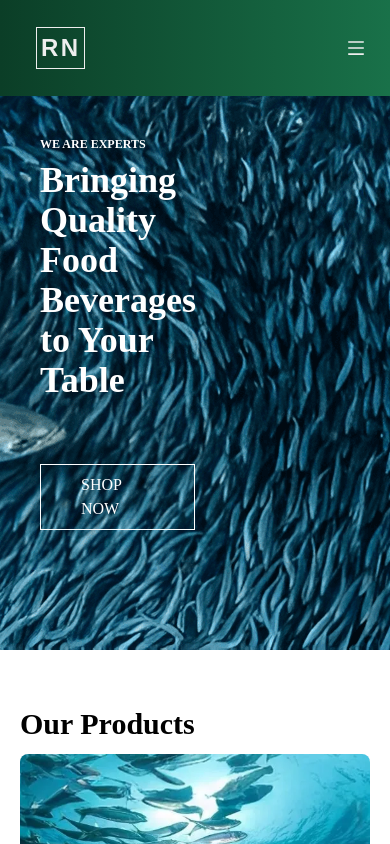
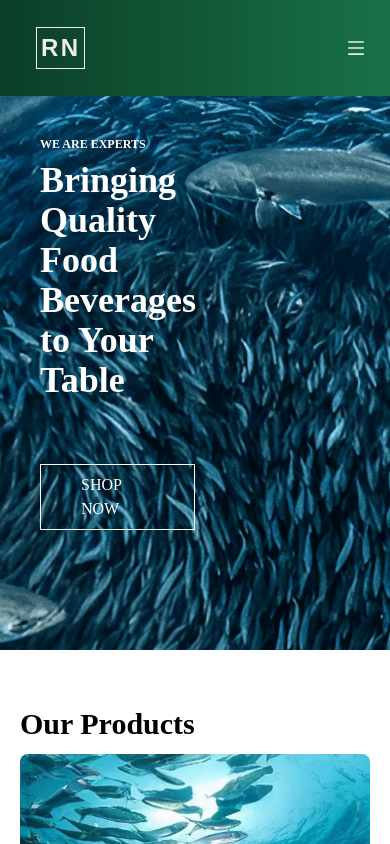
Before and after one commit to ooohap/rn, a React (Vite) app: page / in a window 390 px wide. Shown: the top 844 px of the page. Built offline with nearby package versions, Linux system fonts and the light colour scheme; what tailwindcss-animated would draw is missing.

Commit message:
Update Section1.jsx

```diff
--- a/src/components/home/Section1.jsx
+++ b/src/components/home/Section1.jsx
@@ -4,7 +4,7 @@ export default function Section1() {
   return (
     <section
       id="hero"
-      className="relative h-full overflow-hidden bg-auto bg-bottom md:bg-center pb-20 "
+      className="relative h-full overflow-hidden bg-auto bg-center md:bg-center pb-20 "
       style={{
         backgroundImage: `url('/assets/home/hero.png')`, // Add a gradient overlay with opacity
 
```
